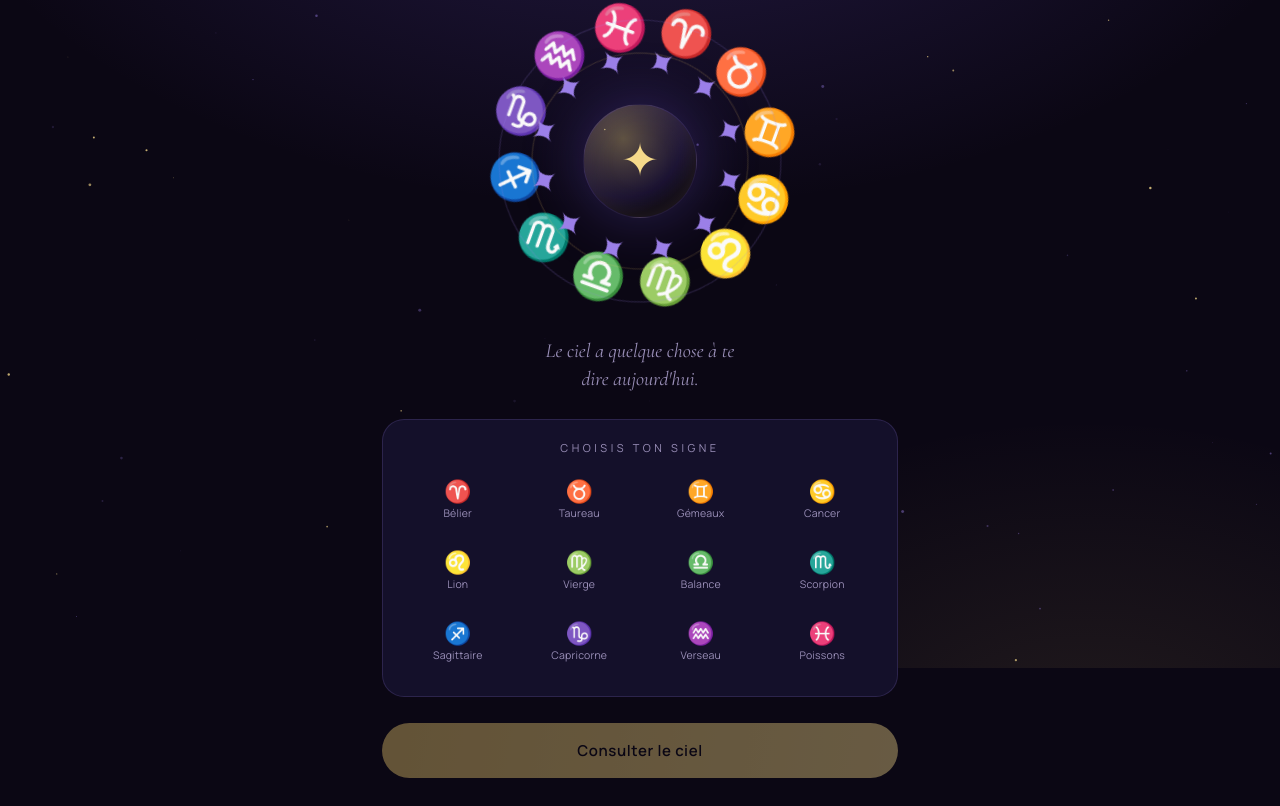
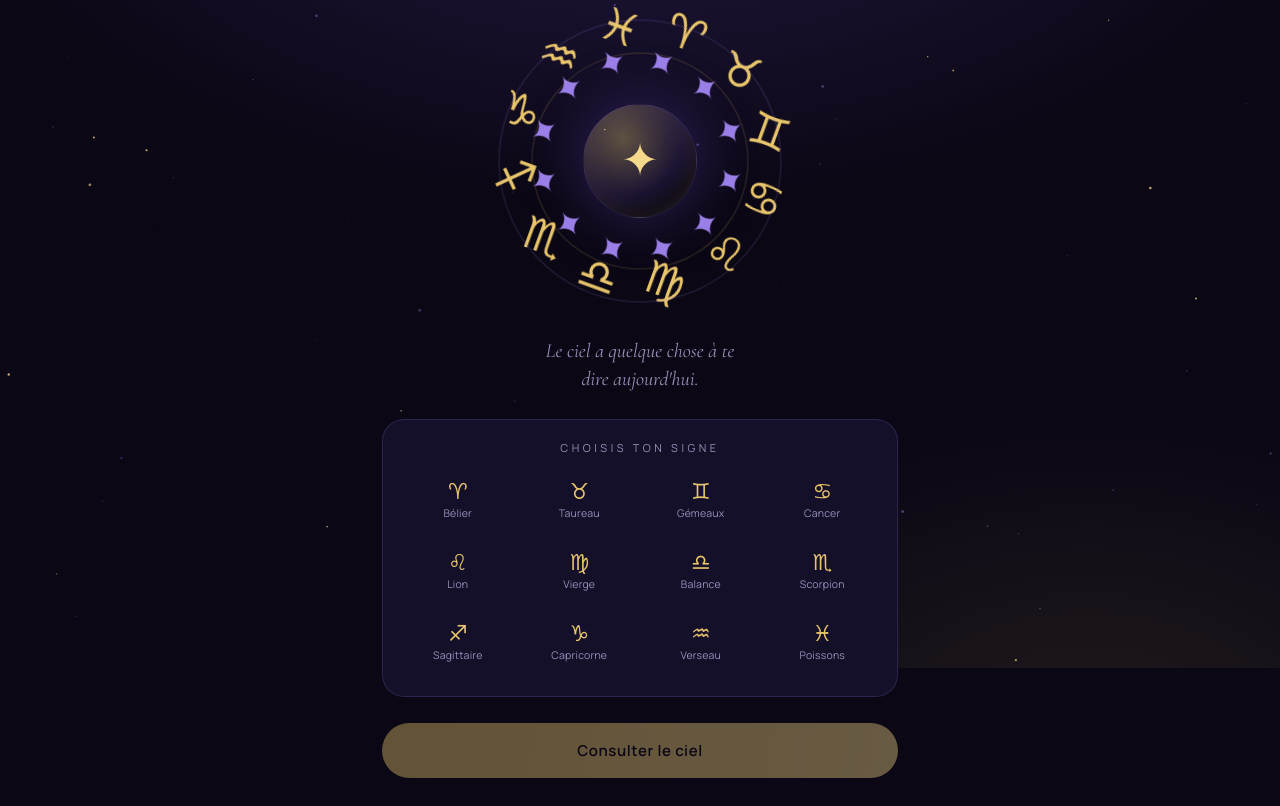
Before and after one commit to bkane522-lab/Astrea, a plain HTML site: page index.html in a window 1280 px wide. Shown: the part 132-938 px from the top of the page. Drawn offline with nearby package versions, Linux system fonts and the light colour scheme.

Commit message:
Update index.html

```diff
--- a/index.html
+++ b/index.html
@@ -14,6 +14,7 @@
 <link rel="preconnect" href="https://fonts.gstatic.com" crossorigin>
 <link href="https://fonts.googleapis.com/css2?family=Cormorant+Garamond:ital,wght@0,300;0,400;0,500;0,600;1,400&family=Manrope:wght@300;400;500;600;700&display=swap" rel="stylesheet">
 <style>
+*{font-variant-emoji:text}
 :root{
   --void:#0B0714;
   --night:#14102A;
@@ -294,18 +295,18 @@ body{
 <script>
 /* ---------------- DATA ---------------- */
 const SIGNS = [
-  {k:'belier',   n:'Bélier',    g:'♈', el:'feu',   d:'21 mar – 19 avr'},
-  {k:'taureau',  n:'Taureau',   g:'♉', el:'terre', d:'20 avr – 20 mai'},
-  {k:'gemeaux',  n:'Gémeaux',   g:'♊', el:'air',   d:'21 mai – 20 juin'},
-  {k:'cancer',   n:'Cancer',    g:'♋', el:'eau',   d:'21 juin – 22 juil'},
-  {k:'lion',     n:'Lion',      g:'♌', el:'feu',   d:'23 juil – 22 aoû'},
-  {k:'vierge',   n:'Vierge',    g:'♍', el:'terre', d:'23 aoû – 22 sep'},
-  {k:'balance',  n:'Balance',   g:'♎', el:'air',   d:'23 sep – 22 oct'},
-  {k:'scorpion', n:'Scorpion',  g:'♏', el:'eau',   d:'23 oct – 21 nov'},
-  {k:'sagittaire',n:'Sagittaire',g:'♐',el:'feu',   d:'22 nov – 21 déc'},
-  {k:'capricorne',n:'Capricorne',g:'♑',el:'terre', d:'22 déc – 19 jan'},
-  {k:'verseau',  n:'Verseau',   g:'♒', el:'air',   d:'20 jan – 18 fév'},
-  {k:'poissons', n:'Poissons',  g:'♓', el:'eau',   d:'19 fév – 20 mar'}
+  {k:'belier',   n:'Bélier',    g:'♈\uFE0E', el:'feu',   d:'21 mar – 19 avr'},
+  {k:'taureau',  n:'Taureau',   g:'♉\uFE0E', el:'terre', d:'20 avr – 20 mai'},
+  {k:'gemeaux',  n:'Gémeaux',   g:'♊\uFE0E', el:'air',   d:'21 mai – 20 juin'},
+  {k:'cancer',   n:'Cancer',    g:'♋\uFE0E', el:'eau',   d:'21 juin – 22 juil'},
+  {k:'lion',     n:'Lion',      g:'♌\uFE0E', el:'feu',   d:'23 juil – 22 aoû'},
+  {k:'vierge',   n:'Vierge',    g:'♍\uFE0E', el:'terre', d:'23 aoû – 22 sep'},
+  {k:'balance',  n:'Balance',   g:'♎\uFE0E', el:'air',   d:'23 sep – 22 oct'},
+  {k:'scorpion', n:'Scorpion',  g:'♏\uFE0E', el:'eau',   d:'23 oct – 21 nov'},
+  {k:'sagittaire',n:'Sagittaire',g:'♐\uFE0E',el:'feu',   d:'22 nov – 21 déc'},
+  {k:'capricorne',n:'Capricorne',g:'♑\uFE0E',el:'terre', d:'22 déc – 19 jan'},
+  {k:'verseau',  n:'Verseau',   g:'♒\uFE0E', el:'air',   d:'20 jan – 18 fév'},
+  {k:'poissons', n:'Poissons',  g:'♓\uFE0E', el:'eau',   d:'19 fév – 20 mar'}
 ];
 const EL_LABEL = {feu:'Feu',terre:'Terre',air:'Air',eau:'Eau'};
 
```
